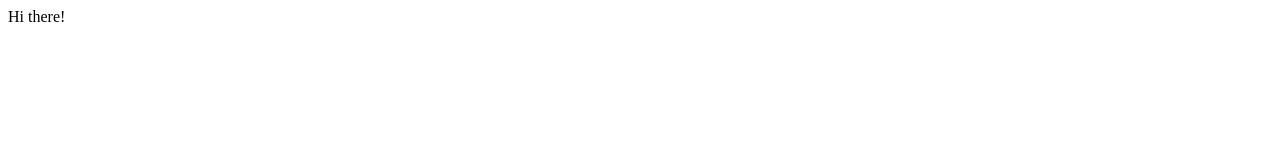
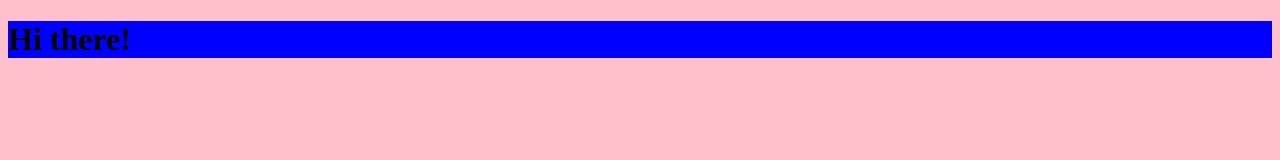
Before and after one commit to sschuez/portfolio, a plain HTML site: page index.html in a window 1280 px wide. Drawn offline with Linux system fonts and the light colour scheme.

Commit message:
added main scaffold of simple html setup of homepage

```diff
--- a/index.html
+++ b/index.html
@@ -5,9 +5,15 @@
   <meta http-equiv="X-UA-Compatible" content="IE=edge">
   <meta name="viewport" content="width=device-width, initial-scale=1.0">
   <meta name="viewport" content="width=device-width, initial-scale=1, shrink-to-fit=no">
+  <link rel="stylesheet" href="stylesheet.css">
   <title>Portfolio Page</title>
 </head>
 <body>
-  Hi there!
+
+  <div class="test-div">
+    <h1>Hi there!</h1>
+  </div>
+
+  <script src="app.js"></script>
 </body>
 </html>
--- /dev/null
+++ b/stylesheet.css
@@ -0,0 +1,7 @@
+.test-div {
+  background-color: blue;
+}
+
+body {
+  background-color: pink;
+}
```
Also changed, not shown: app.js (added).
